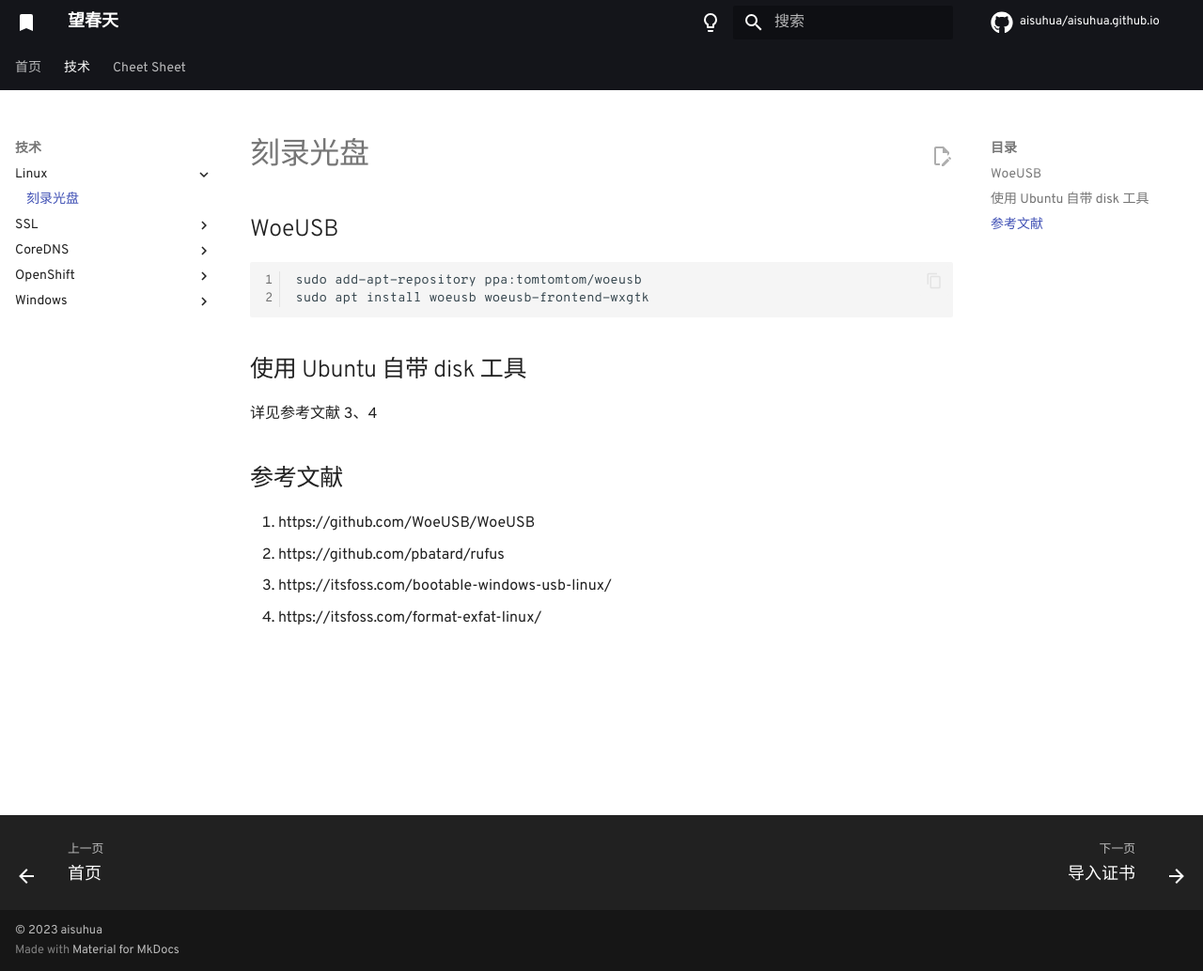
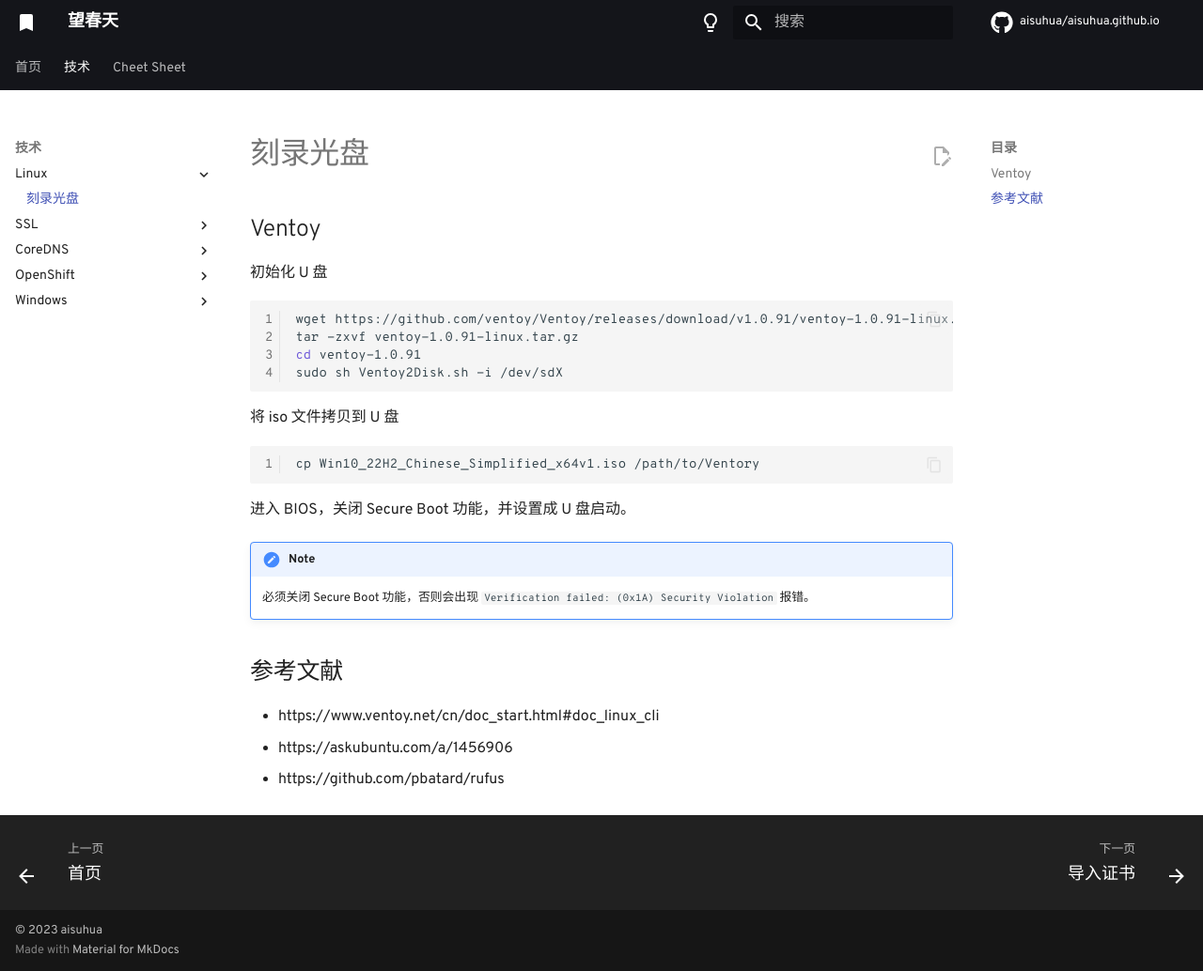
Before and after one commit to aisuhua/aisuhua.github.io, an MkDocs documentation site: the page built from docs/linux/make-usb.md, in a window 1280 px wide and 1034 px high. Shown: the whole window at 94% size. Built offline with MkDocs 1.6.1 and Material for MkDocs 9.7.7, drawn with Linux system fonts in a browser that asks for light colours; comment, search, counter and statistics services are not loaded.

Commit message:
update make-usb

````diff
--- a/docs/linux/make-usb.md
+++ b/docs/linux/make-usb.md
@@ -1,19 +1,30 @@
 # 刻录光盘
 
-## WoeUSB
+## Ventoy
+
+初始化 U 盘
 
 ```sh
-sudo add-apt-repository ppa:tomtomtom/woeusb
-sudo apt install woeusb woeusb-frontend-wxgtk
+wget https://github.com/ventoy/Ventoy/releases/download/v1.0.91/ventoy-1.0.91-linux.tar.gz
+tar -zxvf ventoy-1.0.91-linux.tar.gz
+cd ventoy-1.0.91
+sudo sh Ventoy2Disk.sh -i /dev/sdX
 ```
 
-## 使用 Ubuntu 自带 disk 工具
+将 iso 文件拷贝到 U 盘
 
-详见参考文献 3、4
+```sh
+cp Win10_22H2_Chinese_Simplified_x64v1.iso /path/to/Ventory
+```
+
+进入 BIOS，关闭 Secure Boot 功能，并设置成 U 盘启动。
+
+!!! note
+
+    必须关闭 Secure Boot 功能，否则会出现 `Verification failed: (0x1A) Security Violation` 报错。
 
 ## 参考文献
 
-1. https://github.com/WoeUSB/WoeUSB
-2. https://github.com/pbatard/rufus
-3. https://itsfoss.com/bootable-windows-usb-linux/
-4. https://itsfoss.com/format-exfat-linux/
+- https://www.ventoy.net/cn/doc_start.html#doc_linux_cli
+- https://askubuntu.com/a/1456906
+- https://github.com/pbatard/rufus
````
